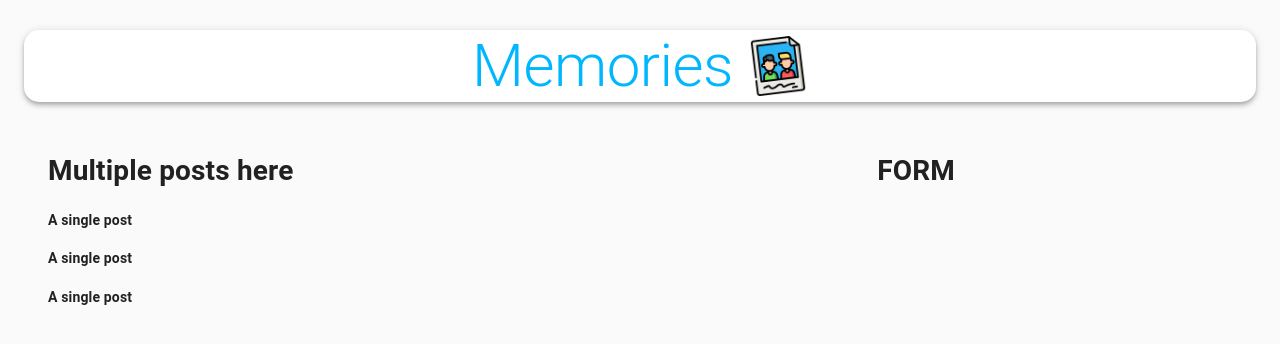
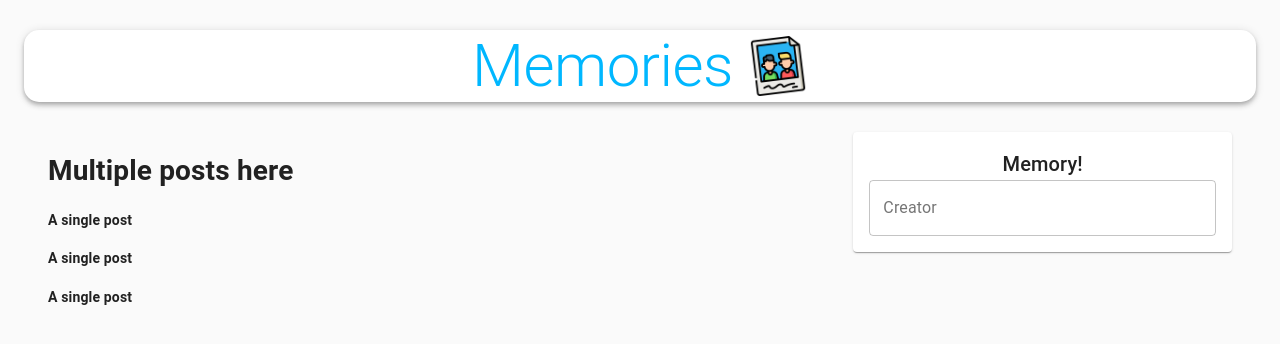
Before and after one commit to SoumavaBanerjee/Memories-frontend, a React (Create React App) app: page / in a window 1280 px wide. Shown: the top 344 px of the page. Built offline with nearby package versions, Linux system fonts and the light colour scheme; no server answers.

Commit message:
updated styles

```diff
--- a/public/index.html
+++ b/public/index.html
@@ -3,7 +3,7 @@
 
 <head>
   <meta charset="utf-8" />
-  <meta name="viewport" content="width=device-width, initial-scale=1" />
+  <meta name="viewport" content="width=device-width, initial-scale=1, minimum-scale=1" />
   <meta name="theme-color" content="#000000" />
   <meta name="description" content="Web site created using create-react-app" />
   <!--
--- a/src/App.js
+++ b/src/App.js
@@ -6,6 +6,8 @@ import {
   Grid,
   Grow,
   CssBaseline,
+  useMediaQuery,
+  useTheme,
 } from "@material-ui/core";
 
 import { useDispatch } from "react-redux";
@@ -18,6 +20,12 @@ import makeStyles from "./styles";
 const App = () => {
   const classes = makeStyles();
   const dispatch = useDispatch();
+  const theme = useTheme();
+  const isbigScreen = useMediaQuery(theme.breakpoints.up("sm"));
+
+  const gridProps = {
+    direction: isbigScreen ? "row" : "column-reverse",
+  };
 
   useEffect(() => {
     dispatch(getPosts());
@@ -44,6 +52,7 @@ const App = () => {
             justify="space-between"
             alignItems="stretch"
             spacing={3}
+            {...gridProps}
           >
             <Grid item xs={12} sm={7}>
               <Posts />
--- a/src/components/Form/Form.js
+++ b/src/components/Form/Form.js
@@ -1,14 +1,27 @@
-import { Container, TextField } from "@material-ui/core";
+import { TextField, Paper, Button, Typography } from "@material-ui/core";
 import React from "react";
 import makeStyles from "./styles";
 
 const Form = () => {
   const classes = makeStyles();
+  const handleSubmit = () => {};
   return (
-    <Container>
-      {" "}
-      <h1>FORM</h1>
-    </Container>
+    <Paper className={classes.paper}>
+      <form
+        autoComplete="off"
+        noValidate
+        className={classes.form}
+        onSubmit={handleSubmit()}
+      >
+        <Typography variant="h6">Memory!</Typography>
+        <TextField
+          name="creator"
+          label="Creator"
+          variant="outlined"
+          fullWidth
+        />
+      </form>
+    </Paper>
   );
 };
 
--- a/src/components/Posts/Posts.js
+++ b/src/components/Posts/Posts.js
@@ -7,7 +7,7 @@ const Posts = () => {
   const posts = useSelector((state) => state.posts);
   const classes = makeStyles();
 
-  console.log(posts);
+  // console.log(posts);
 
   return (
     <div>
```
